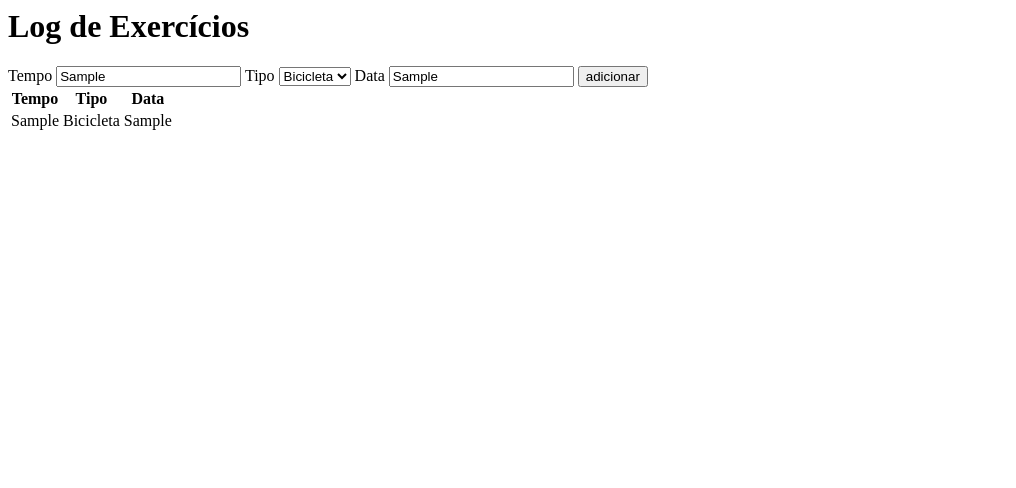
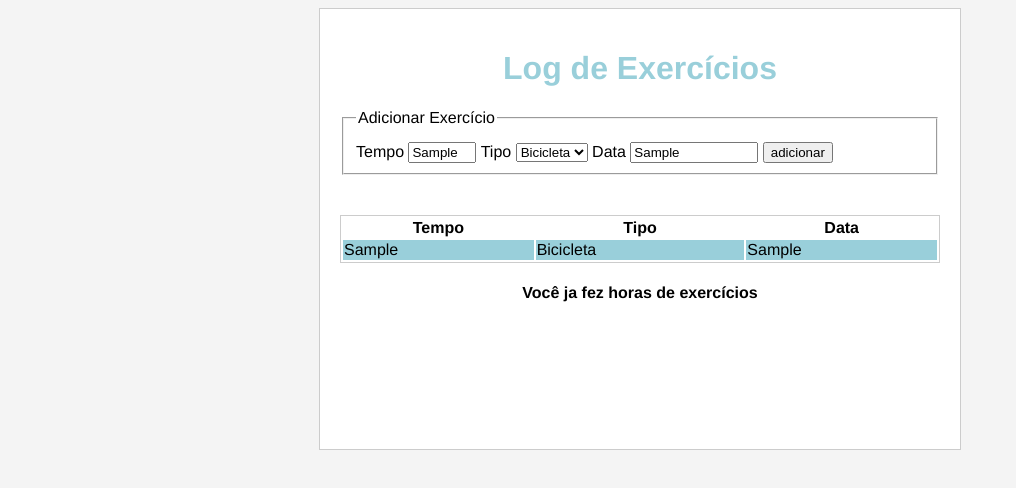
Before and after one commit to lucaslimasouza/workout, a plain HTML site: page index.html in a window 1280 px wide. Both pictures are taken after typing "Sample", "Sample" into the empty fields and a click on the button "adicionar". Shown: the whole page, without its empty margins (0-1016 px from the left). Drawn offline with Linux system fonts and the light colour scheme.

Commit message:
setting some style

```diff
--- /dev/null
+++ b/css/task.css
@@ -0,0 +1,44 @@
+body{
+  font-family: Helvetica,Arial,Sans-serif;
+  background-color: #f4f4f4;
+}
+
+#main_title{
+  text-align: center;
+  color:#99CFDA;
+}
+#box_add_task{
+  padding-top: 15px;
+}
+
+#task_container{
+  margin: 0 auto;
+  width: 600px;
+  min-height: 400px;
+  height: auto;
+  padding: 20px;
+  border: 1px solid #ccc;
+  background-color: #fff;
+}
+
+#time{
+  width: 60px;
+}
+
+#date{
+  width: 120px;
+}
+
+#task_table{
+  margin-top: 40px;
+  width: 100%;
+  border: 1px solid #ccc;
+}
+
+#task_table tr:nth-child(even){
+  background-color: #99CFDA;
+}
+
+#title_total_time{
+  text-align: center;
+}
--- a/index.html
+++ b/index.html
@@ -1,20 +1,20 @@
+<!DOCTYPE html>
 <html>
 
 <head>
   <meta charset="utf-8">
   <title></title>
-
+  <link rel="stylesheet" type="text/css" href="css/task.css">
 </head>
 
 <body>
   <div id="task_container">
+        <h1 id="main_title">Log de Exercícios</h1>
 
-      <header>
-        <h1>Log de Exercícios</h1>
-      </header>
-
+      <fieldset id="box_add_task">
+        <legend>Adicionar Exercício</legend>
         <label> Tempo</label>
-        <input type="text" id="time" placeholder="ex: 1h">
+        <input type="text" id="time" placeholder="Tempo">
 
         <label>Tipo</label>
         <select id="type">
@@ -24,9 +24,10 @@
         </select>
 
         <label>Data</label>
-        <input type="text" id="date">
+        <input type="data" id="date">
 
         <input type="button" value="adicionar" id="add_task" />
+      </fieldset>
 
         <table id="task_table" >
           <tr>
@@ -35,6 +36,12 @@
             <th>Data</th>
           </tr>
         </table>
+
+        <h4 id="title_total_time">
+          Você ja fez
+          <span id="total_time"></span>
+          horas de exercícios
+        </h4>
 
   </div>
 </body>
--- a/js/model/gymclass.js
+++ b/js/model/gymclass.js
@@ -1,3 +1,12 @@
 GymClass = Backbone.Collection.extend({
-  model: Task
+  model: Task,
+
+  time_of_tasks:  function(){
+    total_time = 0;
+    this.each(function(task){
+        total_time += parseInt(task.get("time"));
+    });
+    return total_time;
+  }
+
 });
--- a/js/view/taskview.js
+++ b/js/view/taskview.js
@@ -16,6 +16,16 @@ TaskView = Backbone.View.extend({
     var task = new Task({ time: this.time.val(), type: this.type.val(), date: this.date.val() })
     this.gymclass.add(task);
     this.table.append(this.build_line_of_table(task));
+    this.print_total_time();
+  },
+
+  print_total_time: function(){
+    $("#title_total_time").show();
+    $("#total_time").html(this.gymclass.time_of_tasks());
+  },
+
+  hide_total_time: function(){
+    $("#title_total_time").hide();
   },
 
   build_line_of_table: function(task){
@@ -33,3 +43,4 @@ TaskView = Backbone.View.extend({
 });
 
 var taskview = new TaskView({ el: $("#task_container") });
+taskview.hide_total_time();
```
